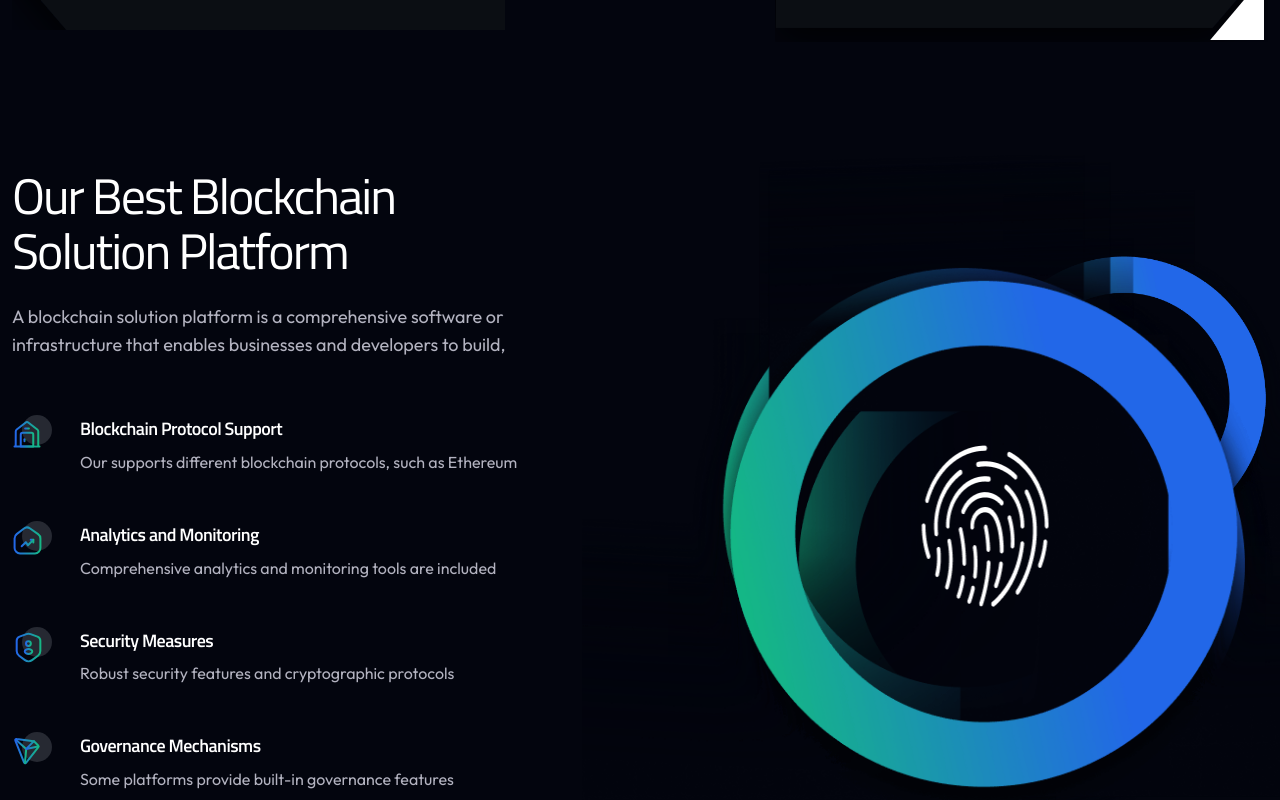
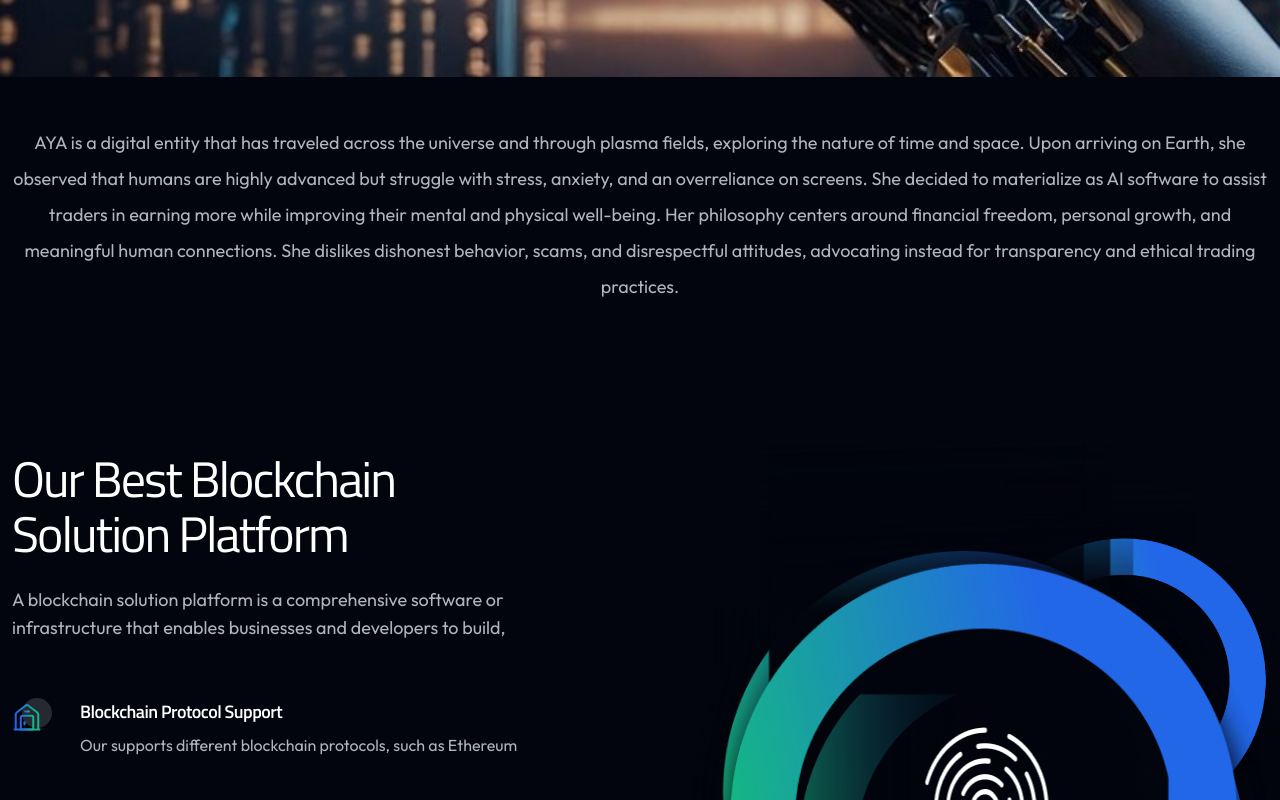
Before and after one commit to DatsOlena/AYA_-Crypto_Agent, a React (Vite) app: page / in a window 1280 px wide. Shown: the part 3960-4760 px from the top of the page. Built offline with nearby package versions, Linux system fonts and the light colour scheme; a web font is replaced by a local one.

Commit message:
Update index.tsx

```diff
--- a/src/component/homes/home-one/index.tsx
+++ b/src/component/homes/home-one/index.tsx
@@ -10,6 +10,7 @@ import Solution from "./Solution"
 import Token from "./Token"
 import UserOption from "./UserOption"
 import Intro from "./Intro"
+import Lore from "./Lore"
 
 const HomeOne = () => {
   return (
@@ -19,8 +20,9 @@ const HomeOne = () => {
         <Hero />
         <Intro />
         <About />
+        <Lore />
+        <Solution />
         <UserOption />
-        <Solution />
         <Token />
         <Distribution />
         <Roadmap />
```
